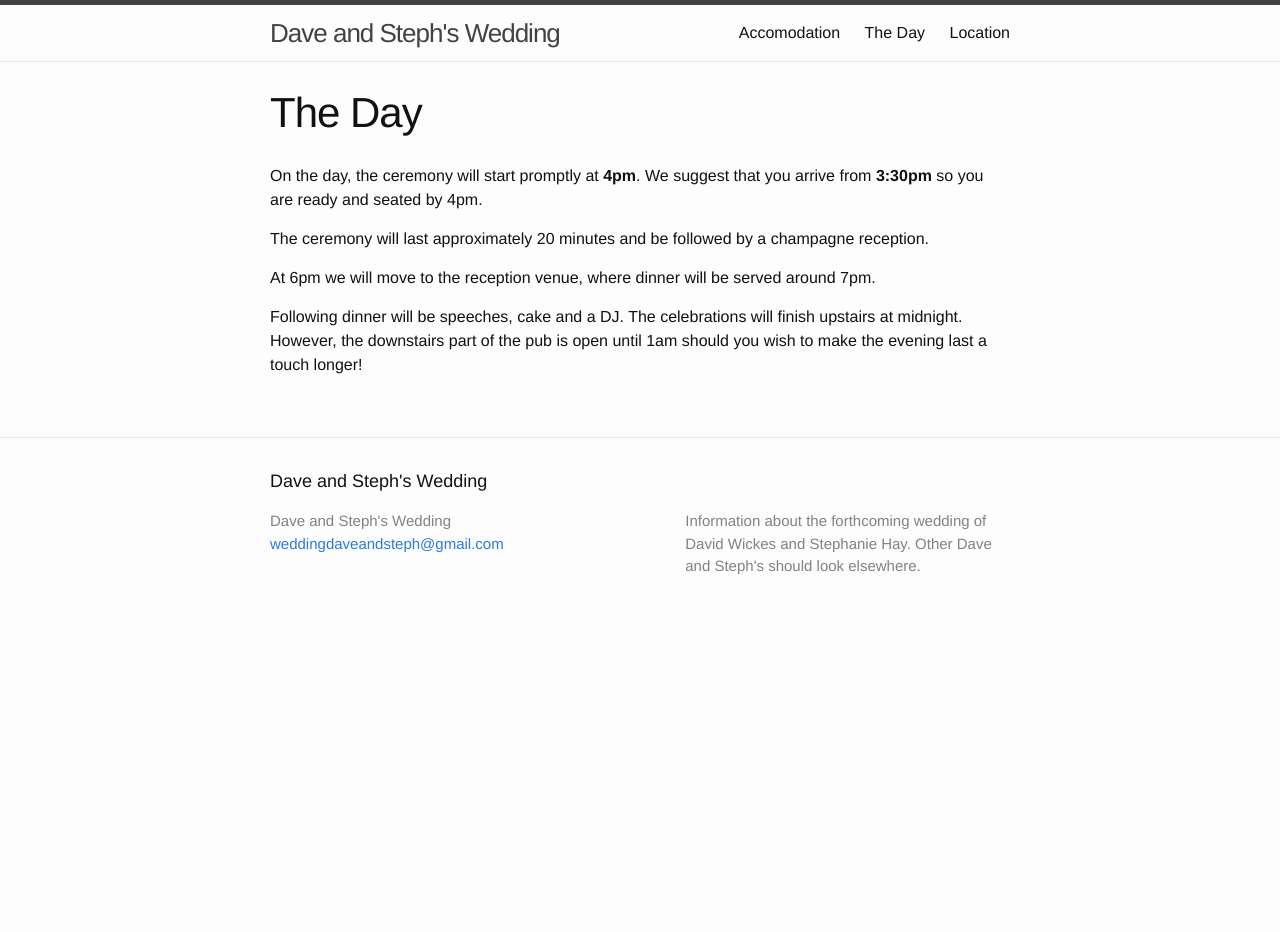
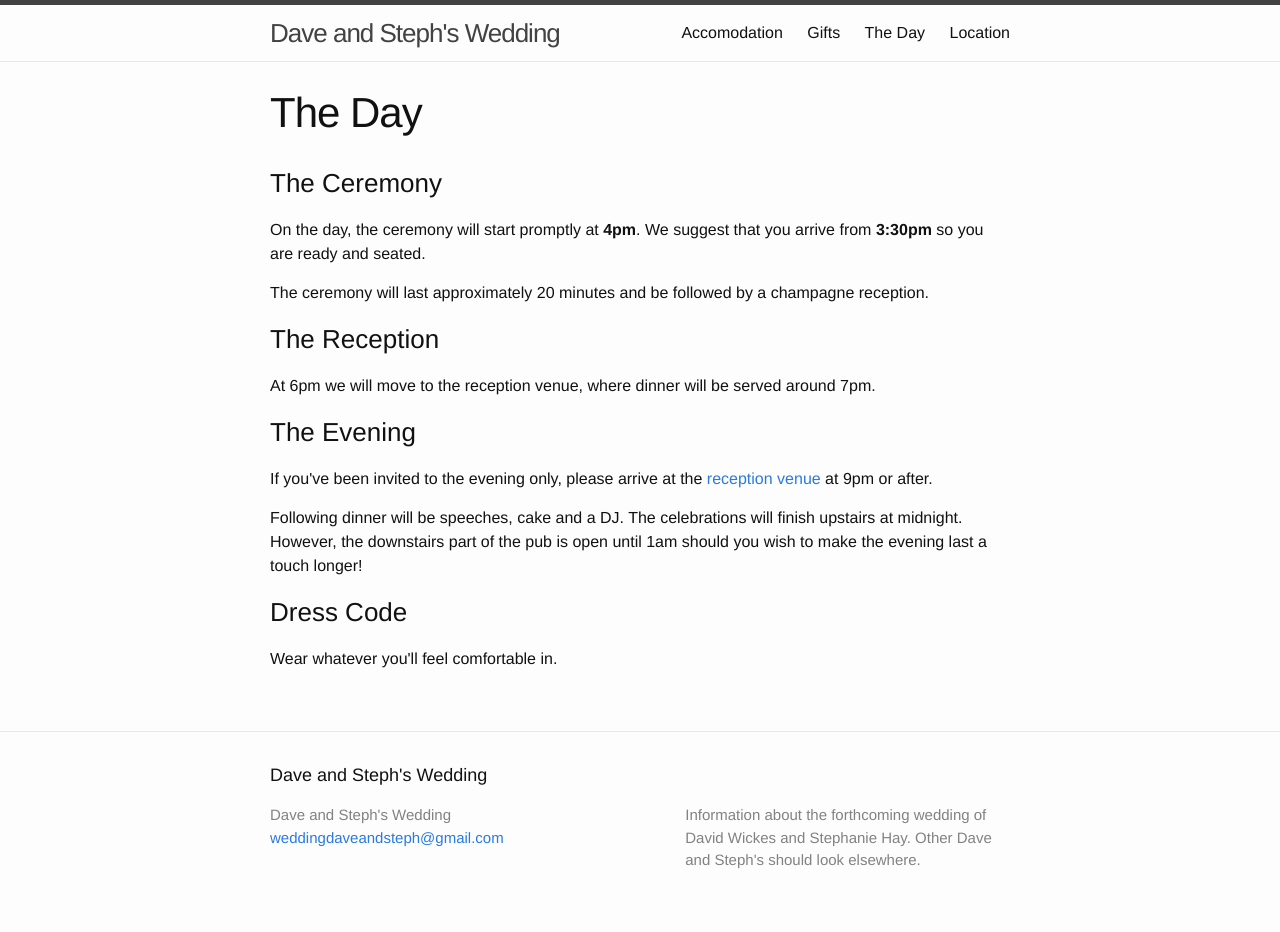
Before and after one commit to gypsydave5/wedding-site, a Jekyll site: the page built from the_day.html, in a window 1280 px wide. Built offline with Jekyll 4.4.1, drawn with Linux system fonts in a browser that asks for light colours; before the commit the page ends 900 px from its top, so only the background shows below that.

Commit message:
Pages about gifts added, more details for evening comers

```diff
--- a/the_day.html
+++ b/the_day.html
@@ -4,23 +4,24 @@ title: The Day
 permalink: /the_day/
 ---
 
-<p>
-On the day, the ceremony will start promptly at <strong>4pm</strong>. We suggest that you arrive
-from <strong>3:30pm</strong> so you are ready and seated by 4pm.
-</p>
+<h3>The Ceremony</h3>
+<p>On the day, the ceremony will start promptly at <strong>4pm</strong>. We
+suggest that you arrive from <strong>3:30pm</strong> so you are ready and
+seated.</p>
 
-<p>
-The ceremony will last approximately 20 minutes and be followed by a champagne
-reception.
-</p>
+<p>The ceremony will last approximately 20 minutes and be followed by
+a champagne reception.</p>
 
-<p>
-At 6pm we will move to the reception venue, where dinner will be served around
-7pm.
-</p>
+<h3>The Reception</h3>
+<p>At 6pm we will move to the reception venue, where dinner will be served
+around 7pm.</p>
 
-<p>
-Following dinner will be speeches, cake and a DJ. The celebrations will
+<h3>The Evening</h3>
+<p>If you've been invited to the evening only, please arrive at the <a
+  href="/location#reception">reception venue</a> at 9pm or after.</p>
+<p>Following dinner will be speeches, cake and a DJ. The celebrations will
 finish upstairs at midnight. However, the downstairs part of the pub is open
-until 1am should you wish to make the evening last a touch longer!
-</p>
+until 1am should you wish to make the evening last a touch longer!</p>
+
+<h3>Dress Code</h3>
+<p>Wear whatever you'll feel comfortable in.</p>
--- a/where.html
+++ b/where.html
@@ -4,6 +4,7 @@ title: Location
 permalink: /location/
 ---
 
+<section id="ceremony">
   <h2>Ceremony</h2>
 
   <p>We're getting married at <a href="http://asylumlondon.org/">The Asylum</a>, a deconsecrated chapel turned arts venue:</p>
@@ -29,14 +30,15 @@ station down Asylum Road. There are also a number of buses which serve the area.
   </p>
 
   <h4>By car</h4>
+</section>
 
 <p>
 The venue has no specific parking, so we recommend public transport where
 possible. However there is some on street parking in the area.
 </p>
 
+<section id="reception">
   <h2>Reception</h2>
-
   <p>We'll be having food and drinks at <a href="http://eastdulwichtavern.com/">The East Dulwich Tavern</a> afterwards:</p>
 
   <iframe src="https://www.google.com/maps/embed?pb=!1m18!1m12!1m3!1d39775.3673663897!2d-0.07529792275396527!3d51.4588823872314!2m3!1f0!2f0!3f0!3m2!1i1024!2i768!4f13.1!3m3!1m2!1s0x487603972098561f%3A0x259db4d67b9aa9b7!2sEast+Dulwich+Tavern%2C+1+Lordship+Ln%2C+East+Dulwich%2C+London+SE22+8EW!5e0!3m2!1sen!2suk!4v1429738702147" height="200" frameborder="0" style="border:0"></iframe>
@@ -60,3 +62,4 @@ Green Tomatos and Uber.</p>
 
   <p>Again, there is no designated parking, so we recommend public transport. However
   there is some on street parking in the area.</p>
+</section>
```
Also changed, not shown: about.md (+0 -2 lines), gifts.html (added, +12 -0 lines), 1 other file. Lines whose indentation alone changed are shown as unchanged.
